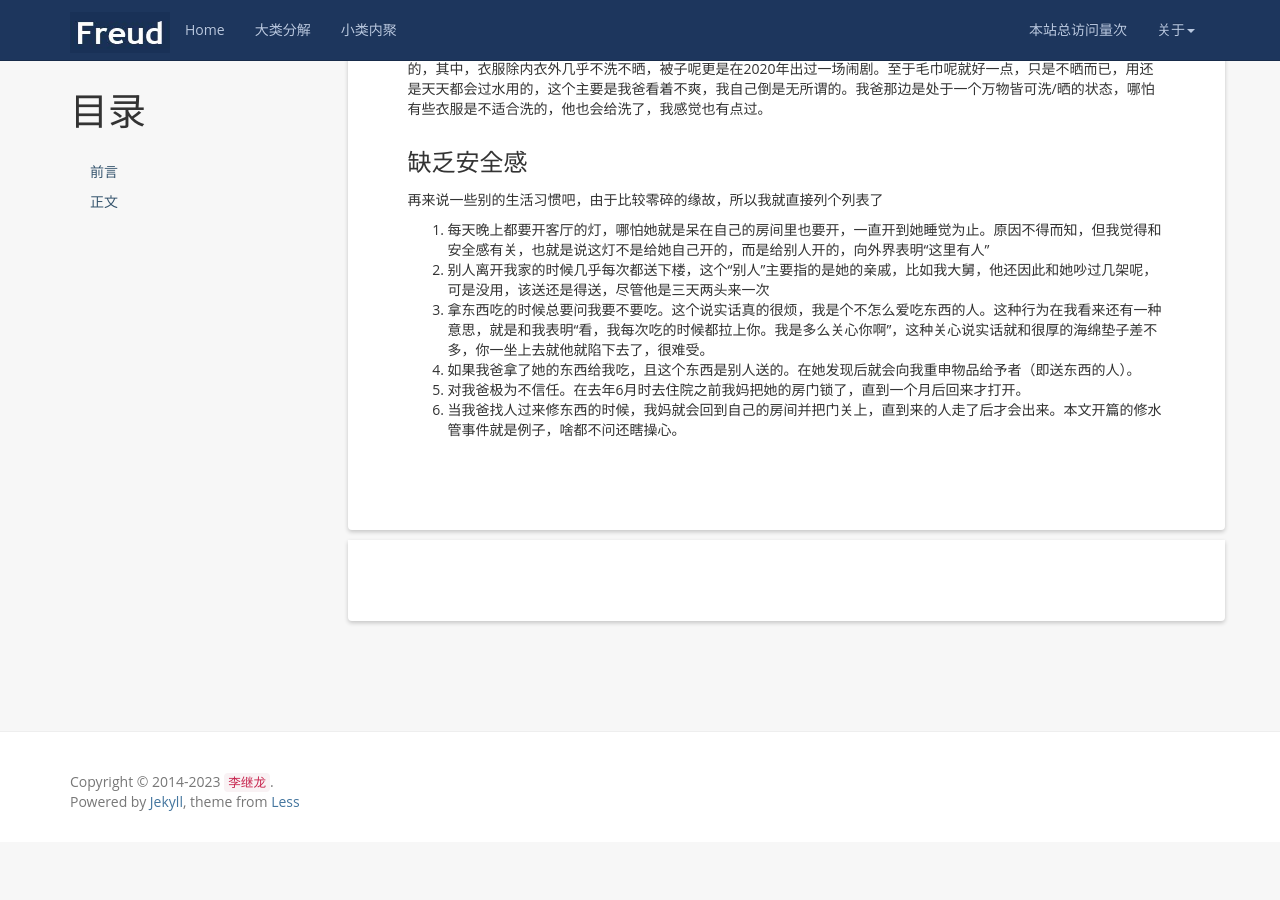
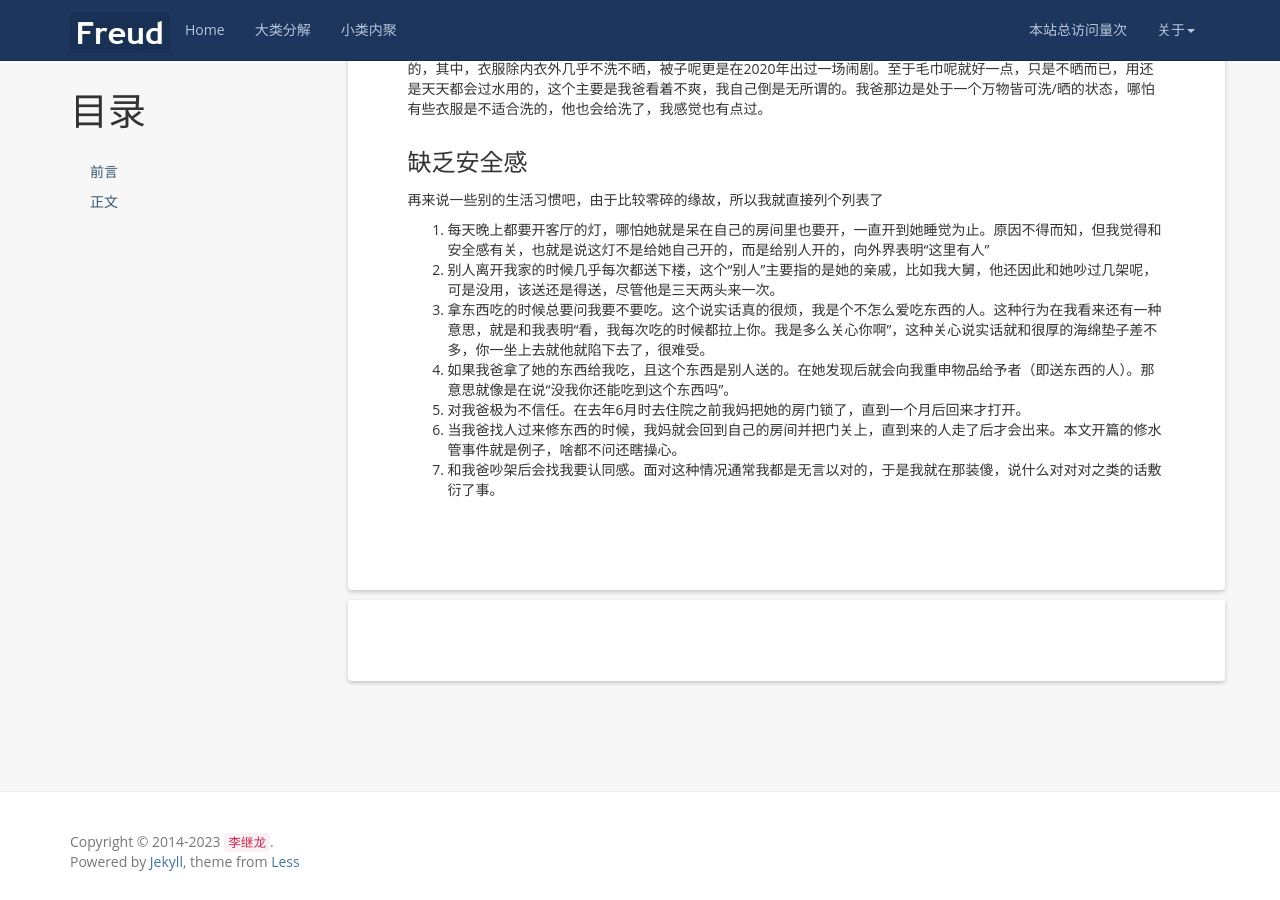
Before and after one commit to kljzndx/My-Blog, a Jekyll site: the page built from _posts/2022-11-23-细说家庭关系.md, in a window 1280 px wide and 900 px high, scrolled down 5719 px. Built offline with Jekyll 4.4.1, drawn with Linux system fonts in a browser that asks for light colours; nearby versions of some CDN libraries; comment, search, counter and statistics services are not loaded; before the commit the page ends 6561 px from its top, so only the background shows below that.

Commit message:
写作状态同步---生活习惯补全

```diff
--- a/_posts/2022-11-23-细说家庭关系.md
+++ b/_posts/2022-11-23-细说家庭关系.md
@@ -125,8 +125,9 @@ ok，我妈的身体已经介绍完了，由于我爸的身体没这么奇葩，
 再来说一些别的生活习惯吧，由于比较零碎的缘故，所以我就直接列个列表了
 
 1. 每天晚上都要开客厅的灯，哪怕她就是呆在自己的房间里也要开，一直开到她睡觉为止。原因不得而知，但我觉得和安全感有关，也就是说这灯不是给她自己开的，而是给别人开的，向外界表明“这里有人”
-2. 别人离开我家的时候几乎每次都送下楼，这个“别人”主要指的是她的亲戚，比如我大舅，他还因此和她吵过几架呢，可是没用，该送还是得送，尽管他是三天两头来一次
+2. 别人离开我家的时候几乎每次都送下楼，这个“别人”主要指的是她的亲戚，比如我大舅，他还因此和她吵过几架呢，可是没用，该送还是得送，尽管他是三天两头来一次。
 3. 拿东西吃的时候总要问我要不要吃。这个说实话真的很烦，我是个不怎么爱吃东西的人。这种行为在我看来还有一种意思，就是和我表明“看，我每次吃的时候都拉上你。我是多么关心你啊”，这种关心说实话就和很厚的海绵垫子差不多，你一坐上去就他就陷下去了，很难受。
-4. 如果我爸拿了她的东西给我吃，且这个东西是别人送的。在她发现后就会向我重申物品给予者（即送东西的人）。
+4. 如果我爸拿了她的东西给我吃，且这个东西是别人送的。在她发现后就会向我重申物品给予者（即送东西的人）。那意思就像是在说“没我你还能吃到这个东西吗”。
 5. 对我爸极为不信任。在去年6月时去住院之前我妈把她的房门锁了，直到一个月后回来才打开。
 6. 当我爸找人过来修东西的时候，我妈就会回到自己的房间并把门关上，直到来的人走了后才会出来。本文开篇的修水管事件就是例子，啥都不问还瞎操心。
+7. 和我爸吵架后会找我要认同感。面对这种情况通常我都是无言以对的，于是我就在那装傻，说什么对对对之类的话敷衍了事。
```
